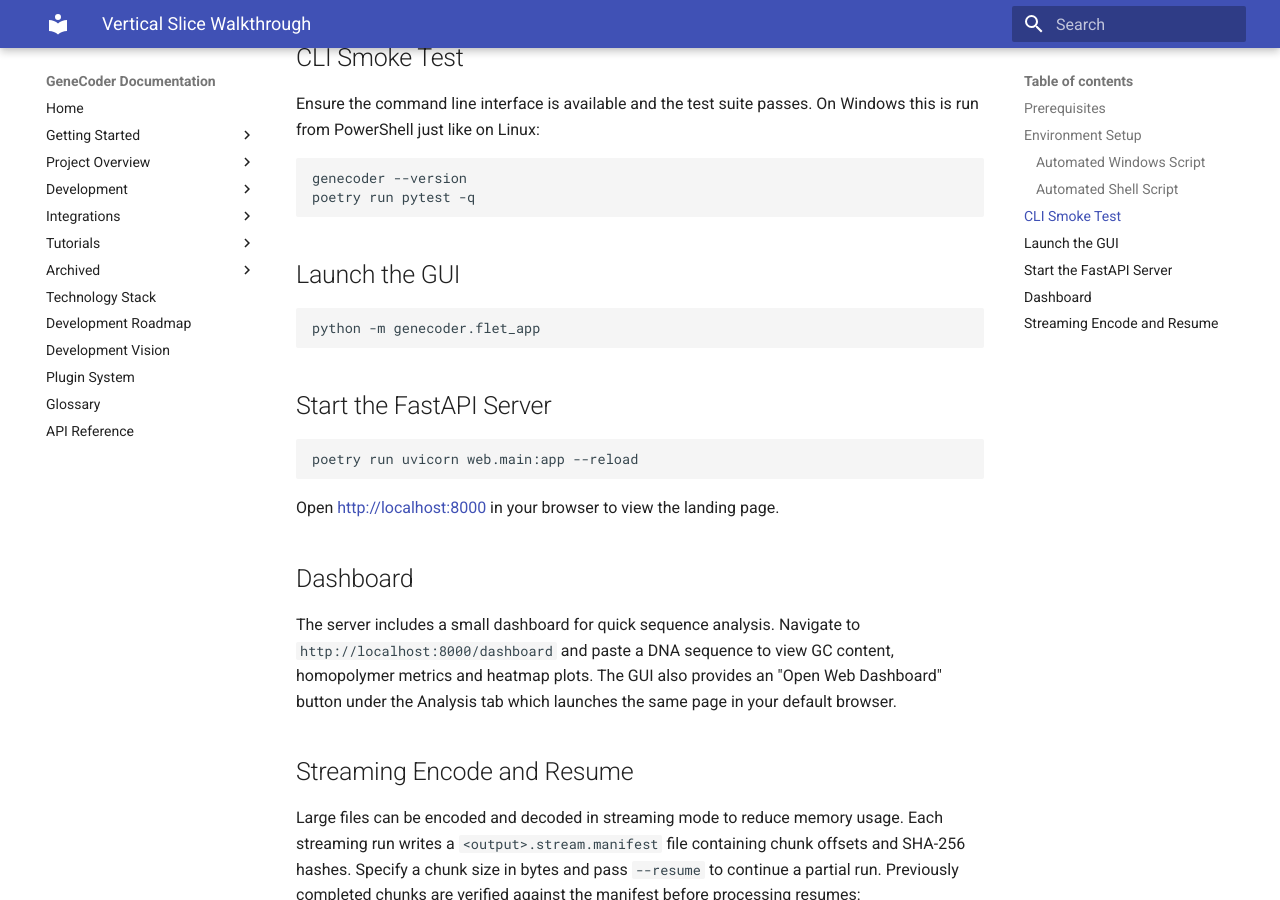
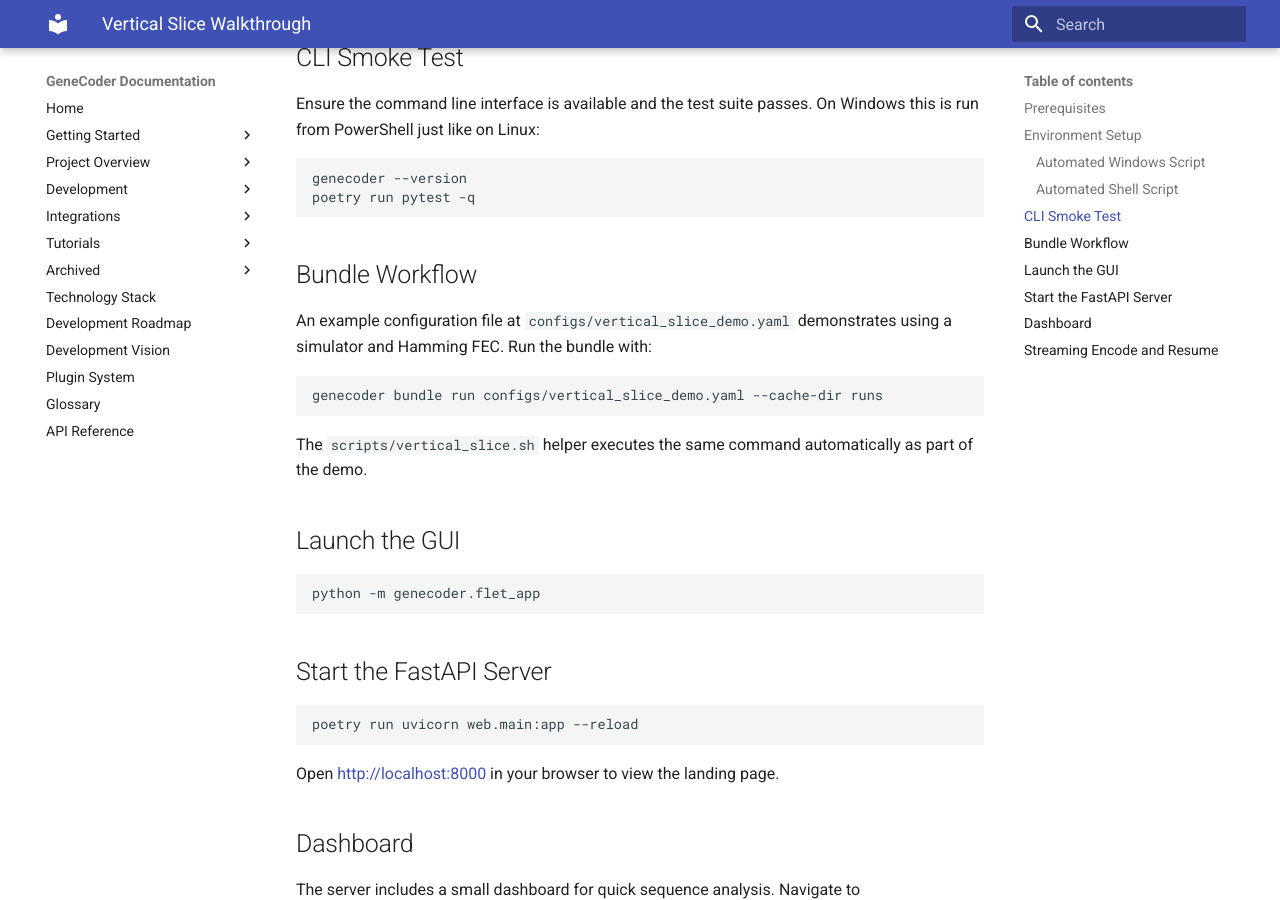
Before and after one commit to d0tTino/GeneCoder, an MkDocs documentation site: the page built from docs/vertical_slice.md, in a window 1280 px wide and 900 px high, scrolled down 1402 px. Built offline with MkDocs 1.6.1 and Material for MkDocs 9.7.7, drawn with Linux system fonts in a browser that asks for light colours.

````diff
--- a/docs/vertical_slice.md
+++ b/docs/vertical_slice.md
@@ -71,6 +71,18 @@
 poetry run pytest -q
 ```
 
+## Bundle Workflow
+
+An example configuration file at `configs/vertical_slice_demo.yaml` demonstrates
+using a simulator and Hamming FEC. Run the bundle with:
+
+```bash
+genecoder bundle run configs/vertical_slice_demo.yaml --cache-dir runs
+```
+
+The `scripts/vertical_slice.sh` helper executes the same command automatically
+as part of the demo.
+
 ## Launch the GUI
 
 ```bash
````
Also changed, not shown: 4 other files.
